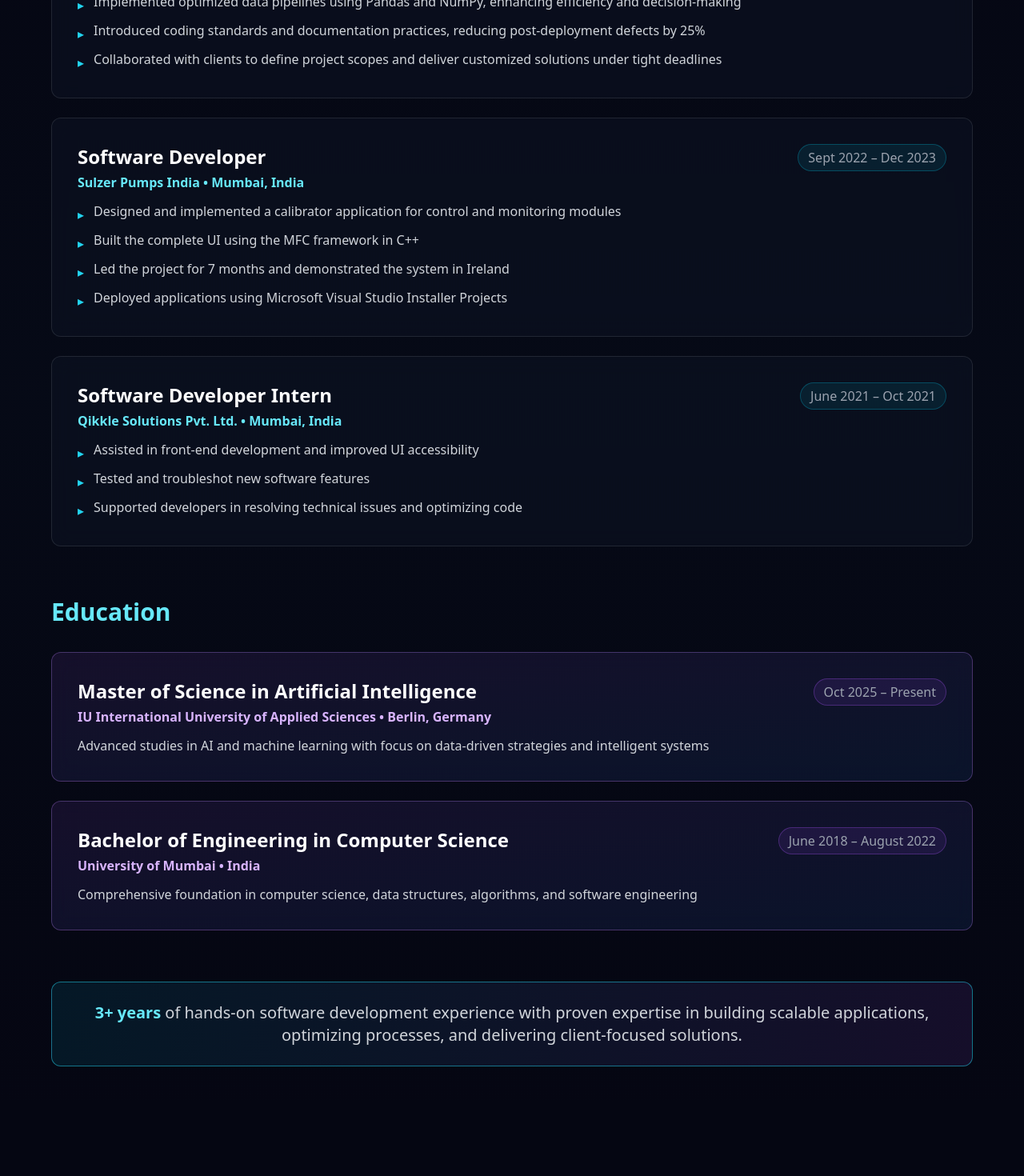
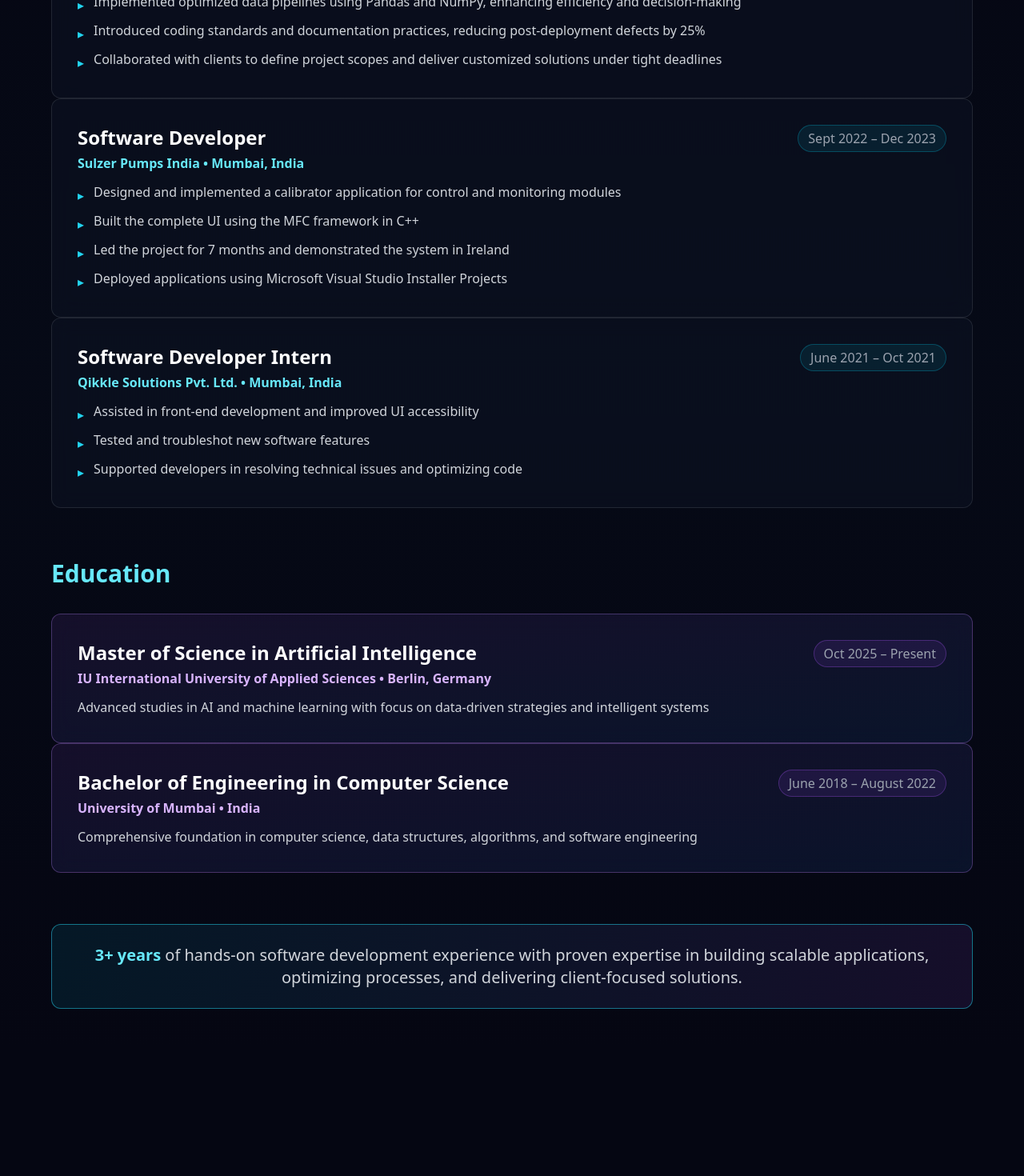
Before and after one commit to rohit280101/portfolio-website, a Next.js app: page / in a window 1280 px wide. Shown: the part 1320-2790 px from the top of the page at 80% size. Built offline with nearby package versions, Linux system fonts and the light colour scheme.

Commit message:
Configure for GitHub Pages static export and fix build errors

```diff
--- a/next.config.js
+++ b/next.config.js
@@ -1,3 +1,7 @@
 module.exports = {
   reactStrictMode: true,
+  output: 'export',
+  images: {
+    unoptimized: true,
+  },
 };
--- a/src/components/AboutFuturistic.tsx
+++ b/src/components/AboutFuturistic.tsx
@@ -77,39 +77,41 @@
       <div className="container mx-auto max-w-6xl">
         {/* Header */}
         <div className="text-4xl md:text-5xl font-bold mb-16 text-center">
-          <motion.h2
+          <motion.div
             initial={{ opacity: 0, y: -20 }}
             whileInView={{ opacity: 1, y: 0 }}
             transition={{ duration: 0.6 }}
             viewport={{ once: true }}
-            className="text-white"
           >
+            <h2 className="text-white text-4xl md:text-5xl font-bold">
               About Me
-          </motion.h2>
+            </h2>
+          </motion.div>
         </div>
 
         {/* Work Experience */}
+        <div className="mb-16">
           <motion.div
             initial={{ opacity: 0 }}
             whileInView={{ opacity: 1 }}
             transition={{ duration: 0.6 }}
             viewport={{ once: true }}
-          className="mb-16"
           >
             <h3 className="text-3xl font-bold text-cyan-300 mb-8">Professional Experience</h3>
+          </motion.div>
+          <div className="space-y-6">
             <motion.div
               variants={containerVariants}
               initial="hidden"
               whileInView="visible"
               viewport={{ once: true }}
-            className="space-y-6"
             >
               {workExperience.map((job, index) => (
                 <motion.div
                   key={index}
                   variants={itemVariants}
-                className="rounded-xl bg-slate-900/40 backdrop-blur-md border border-white/10 hover:border-cyan-400/30 p-6 md:p-8 transition-all duration-300"
                 >
+                  <div className="rounded-xl bg-slate-900/40 backdrop-blur-md border border-white/10 hover:border-cyan-400/30 p-6 md:p-8 transition-all duration-300">
                     <div className="flex flex-col md:flex-row md:items-start md:justify-between mb-3">
                       <div>
                         <h4 className="text-xl md:text-2xl font-bold text-white mb-1">{job.title}</h4>
@@ -129,33 +131,36 @@
                         </li>
                       ))}
                     </ul>
+                  </div>
                 </motion.div>
               ))}
             </motion.div>
-        </motion.div>
+          </div>
+        </div>
 
         {/* Education */}
+        <div className="mb-16">
           <motion.div
             initial={{ opacity: 0 }}
             whileInView={{ opacity: 1 }}
             transition={{ duration: 0.6, delay: 0.2 }}
             viewport={{ once: true }}
-          className="mb-16"
           >
             <h3 className="text-3xl font-bold text-cyan-300 mb-8">Education</h3>
+          </motion.div>
+          <div className="space-y-6">
             <motion.div
               variants={containerVariants}
               initial="hidden"
               whileInView="visible"
               viewport={{ once: true }}
-            className="space-y-6"
             >
               {education.map((edu, index) => (
                 <motion.div
                   key={index}
                   variants={itemVariants}
-                className="rounded-xl bg-gradient-to-br from-purple-500/10 to-blue-500/10 backdrop-blur-md border border-purple-400/30 p-6 md:p-8 hover:border-purple-400/50 transition-all duration-300"
                 >
+                  <div className="rounded-xl bg-gradient-to-br from-purple-500/10 to-blue-500/10 backdrop-blur-md border border-purple-400/30 p-6 md:p-8 hover:border-purple-400/50 transition-all duration-300">
                     <div className="flex flex-col md:flex-row md:items-start md:justify-between mb-3">
                       <div>
                         <h4 className="text-xl md:text-2xl font-bold text-white mb-1">{edu.degree}</h4>
@@ -168,10 +173,12 @@
                       </span>
                     </div>
                     <p className="text-gray-300 text-sm md:text-base">{edu.description}</p>
+                  </div>
                 </motion.div>
               ))}
             </motion.div>
-        </motion.div>
+          </div>
+        </div>
 
         {/* Summary */}
         <motion.div
@@ -179,12 +186,13 @@
           whileInView={{ opacity: 1, y: 0 }}
           transition={{ duration: 0.6, delay: 0.4 }}
           viewport={{ once: true }}
-          className="text-center"
         >
+          <div className="text-center">
             <div className="inline-block px-8 py-6 rounded-xl bg-gradient-to-r from-cyan-500/10 to-purple-500/10 border border-cyan-400/50">
               <p className="text-gray-300 text-lg md:text-xl">
                 <span className="text-cyan-300 font-bold">3+ years</span> of hands-on software development experience with proven expertise in building scalable applications, optimizing processes, and delivering client-focused solutions.
               </p>
+            </div>
           </div>
         </motion.div>
       </div>
--- a/tailwind.config.ts
+++ b/tailwind.config.ts
@@ -1,4 +1,4 @@
-module.exports = {
+export default {
   content: [
     "./src/**/*.{js,ts,jsx,tsx}",
   ],
@@ -6,4 +6,4 @@
     extend: {},
   },
   plugins: [],
-}
+} as const;
```
Also changed, not shown: next-env.d.ts, 29 other files (tests, documents, lock files or other folders). Lines whose indentation alone changed are shown as unchanged.
